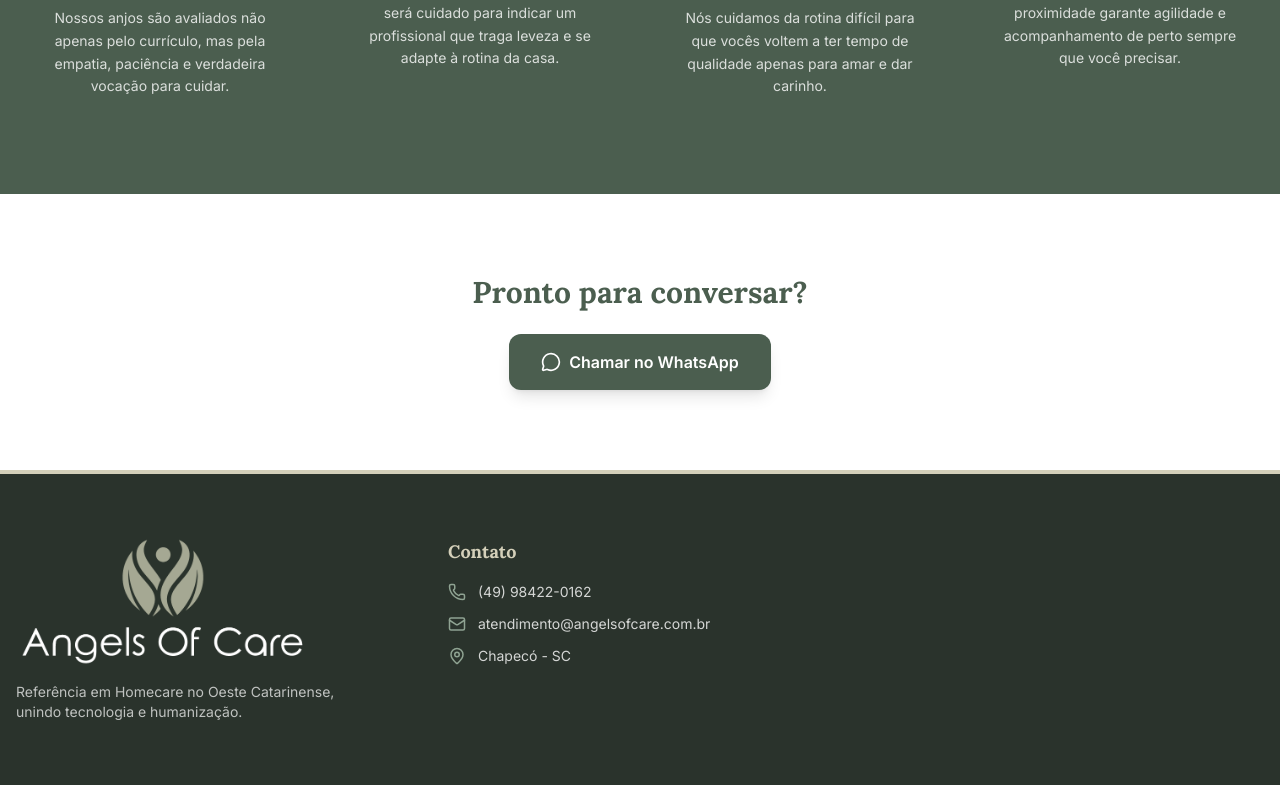
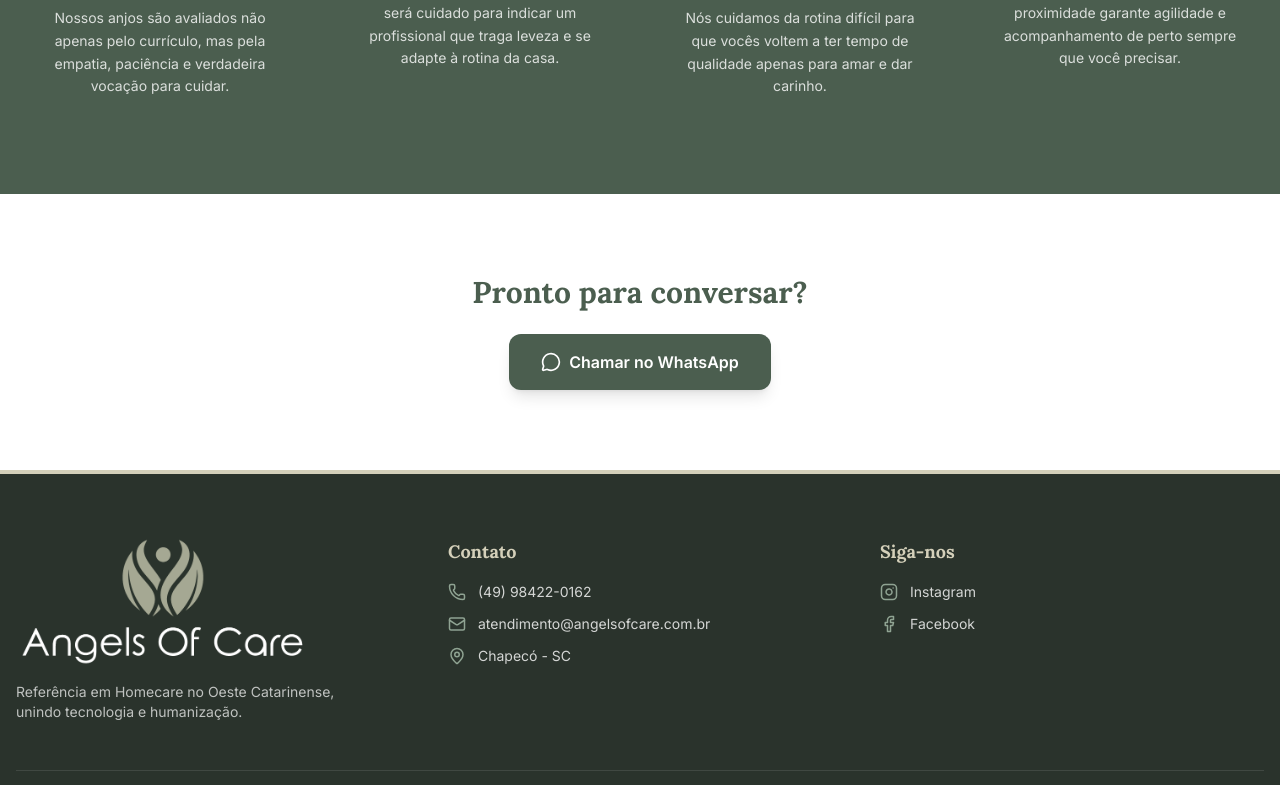
Before and after one commit to gabreaw/angels-of-care, a React (Vite) app: page / in a window 1280 px wide. Shown: the part 2012-2797 px from the top of the page. Built offline with nearby package versions, Linux system fonts and the light colour scheme; no server answers.

Commit message:
feat: adicionado redes sociais na footer

```diff
--- a/src/components/layout/Footer.jsx
+++ b/src/components/layout/Footer.jsx
@@ -1,11 +1,14 @@
 import React from "react";
-import { Phone, Mail, MapPin, Heart } from "lucide-react";
+// 1. Adicionei Instagram e Facebook nas importações
+import { Phone, Mail, MapPin, Instagram, Facebook } from "lucide-react";
 import logoImg from "../../assets/logo2.png";
 
 export default function Footer() {
   return (
     <footer className="bg-[#2A332C] text-white py-16 px-4 border-t-4 border-beige">
+      {/* Grid de 3 colunas */}
       <div className="max-w-7xl mx-auto grid md:grid-cols-3 gap-12 text-sm">
+        {/* COLUNA 1: Logo e Sobre */}
         <div className="space-y-4">
           <div className="flex items-center gap-2">
             <img
@@ -19,6 +22,8 @@ export default function Footer() {
             humanização.
           </p>
         </div>
+
+        {/* COLUNA 2: Contato */}
         <div className="space-y-4">
           <h4 className="text-lg font-bold text-beige font-serif">Contato</h4>
           <ul className="space-y-3 text-white/80">
@@ -34,6 +39,37 @@ export default function Footer() {
             </li>
           </ul>
         </div>
+
+        {/* COLUNA 3: Redes Sociais (NOVA) */}
+        <div className="space-y-4">
+          <h4 className="text-lg font-bold text-beige font-serif">Siga-nos</h4>
+          <ul className="space-y-3 text-white/80">
+            <li>
+              <a
+                href="https://www.instagram.com/angelsofcarexap/"
+                target="_blank"
+                rel="noopener noreferrer"
+                className="flex gap-3 items-center hover:text-sage transition-colors"
+              >
+                <Instagram size={18} className="text-sage" /> Instagram
+              </a>
+            </li>
+            <li>
+              <a
+                href="https://www.facebook.com/angelsofcarexap/"
+                target="_blank"
+                rel="noopener noreferrer"
+                className="flex gap-3 items-center hover:text-sage transition-colors"
+              >
+                <Facebook size={18} className="text-sage" /> Facebook
+              </a>
+            </li>
+          </ul>
+        </div>
+      </div>
+      <div className="max-w-7xl mx-auto mt-12 pt-8 border-t border-white/10 text-center text-white/40 text-xs">
+        © {new Date().getFullYear()} Angels of Care. Todos os direitos
+        reservados.
       </div>
     </footer>
   );
```
